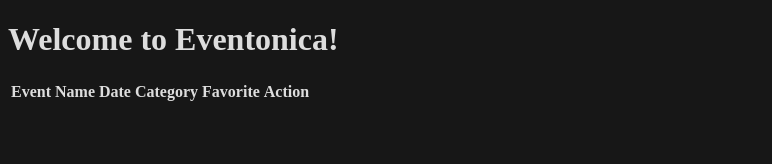
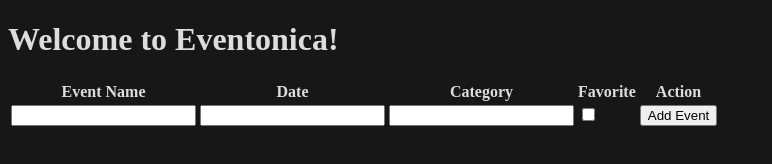
Before and after one commit to picaq/eventonica, a plain HTML site: page index.html in a window 1280 px wide. Shown: the whole page, without its empty margins (0-772 px from the left). Drawn offline with Linux system fonts and the light colour scheme.

Commit message:
add inputs to tr

```diff
--- a/index.html
+++ b/index.html
@@ -18,11 +18,11 @@
             <th>Action</th>
         </tr>
         <tr>
-            <td></td>
-            <td></td>
-            <td></td>
-            <td></td>
-            <td></td>
+            <td><input type="text" name="eventName" id="eventName"></td>
+            <td><input type="datetime" name="date" id="date"></td>
+            <td><input type="text" name="category" id="category"></td>
+            <td><input type="checkbox" name="favorite" id="favorite"></td>
+            <td><button type="submit">Add Event</button></td>
         </tr>
     </table>
 </body>
```
